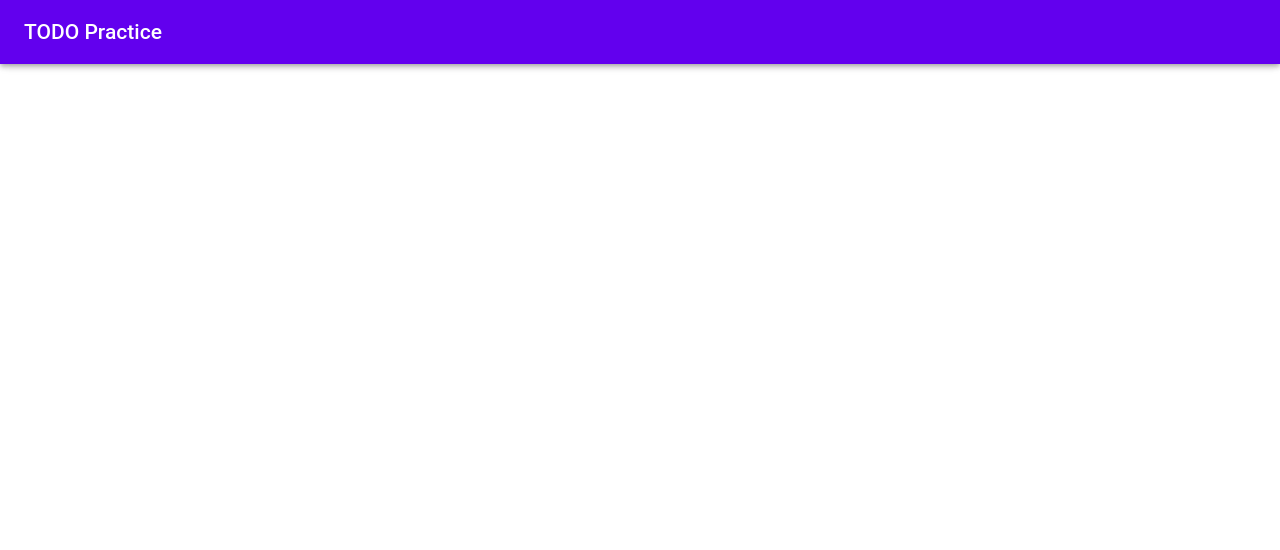
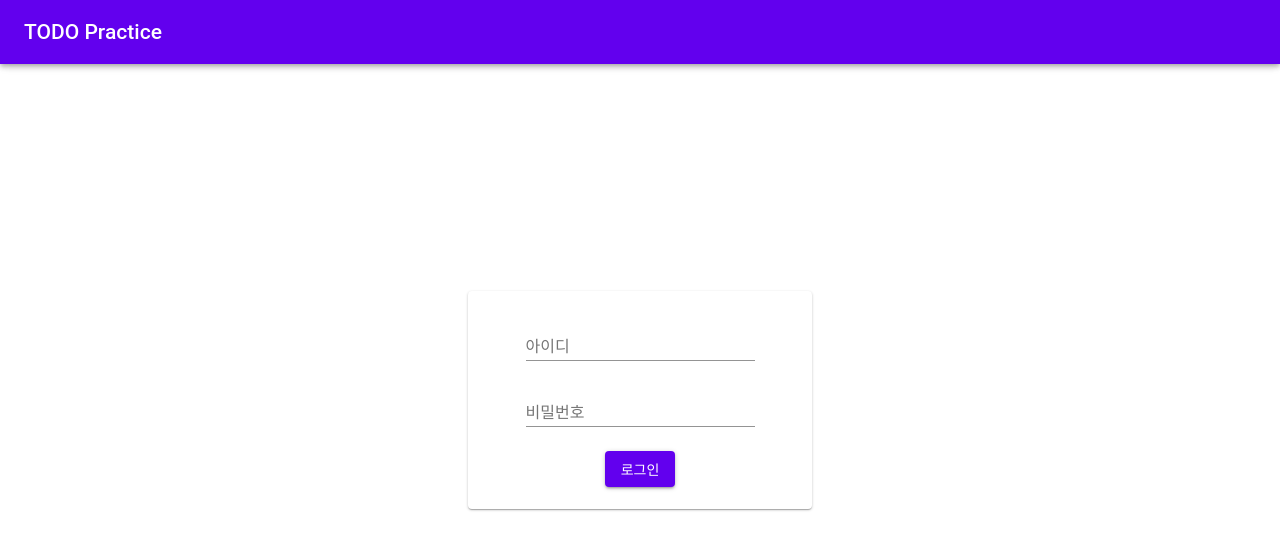
Before and after one commit to devhante/todo_practice, a React (Create React App) app: page / in a window 1280 px wide. Shown: the top 550 px of the page. Built offline with nearby package versions, Linux system fonts and the light colour scheme; the HTML template or start-up script is replaced by a standard one.

Commit message:
[Add] LoginCard 추가

```diff
--- a/src/App.tsx
+++ b/src/App.tsx
@@ -1,14 +1,30 @@
+import { createStyles, withStyles, WithStyles } from '@material-ui/core';
 import * as React from 'react';
+import LoginCard from './LoginCard';
 import MyAppBar from './MyAppBar';
 
-class App extends React.Component {
+const styles = createStyles({
+  root: {
+    display: 'flex',
+    height: 'inherit',
+    flexDirection: 'column',
+    justifyContent: 'center',
+    alignItems: 'center'
+  }
+});
+
+type ClassNames = WithStyles<keyof typeof styles>;
+
+class App extends React.Component<ClassNames> {
   public render() {
+    const { classes } = this.props;
     return (
-      <div className="App">
+      <div className={classes.root}>
         <MyAppBar />
+        <LoginCard />
       </div>
     );
   }
 }
 
-export default App;
+export default withStyles(styles)(App);
--- /dev/null
+++ b/src/LoginCard.tsx
@@ -0,0 +1,51 @@
+import { createStyles, WithStyles, withStyles } from '@material-ui/core';
+import Button from '@material-ui/core/Button';
+import Card from '@material-ui/core/Card';
+import MuiThemeProvider from '@material-ui/core/styles/MuiThemeProvider';
+import TextField from '@material-ui/core/TextField';
+import * as React from 'react';
+import { korTheme } from './theme';
+
+const styles = createStyles({
+    root: {
+
+    },
+    card: {
+        display: 'flex',
+        flexDirection: 'column',
+        justifyContent: 'center',
+        alignItems: 'center',
+        minWidth: '344px',
+        minHeight: '218px'
+    },
+    idTextField: {
+        marginBottom: '18px'
+    },
+    pwTextField: {
+        marginBottom: '24px'
+    },
+    loginButton: {
+
+    }
+});
+
+type ClassNames = WithStyles<keyof typeof styles>;
+
+class LoginCard extends React.Component<ClassNames> {
+    public render() {
+        const { classes } = this.props;
+        return(
+            <div className={classes.root}>
+                <MuiThemeProvider theme={korTheme}>
+                    <Card className={classes.card}>
+                        <TextField className={classes.idTextField} label="아이디" />
+                        <TextField className={classes.pwTextField} label="비밀번호" />
+                        <Button className={classes.loginButton} variant="contained" color="primary">로그인</Button>
+                    </Card>
+                </MuiThemeProvider>
+            </div>
+        )
+    }
+}
+
+export default withStyles(styles)(LoginCard);
--- a/src/index.css
+++ b/src/index.css
@@ -1,5 +1,14 @@
+html {
+  height: 100%;
+}
+
 body {
   margin: 0;
   padding: 0;
   font-family: sans-serif;
+  height: inherit;
 }
+
+#root {
+  height: inherit;
+}
```
